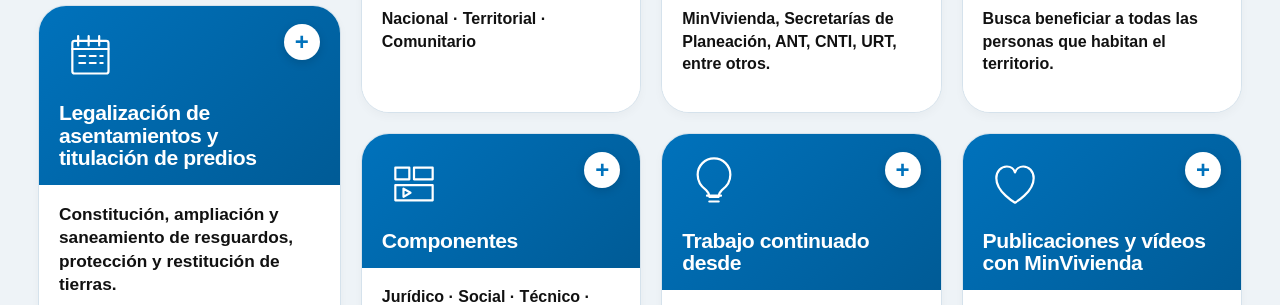
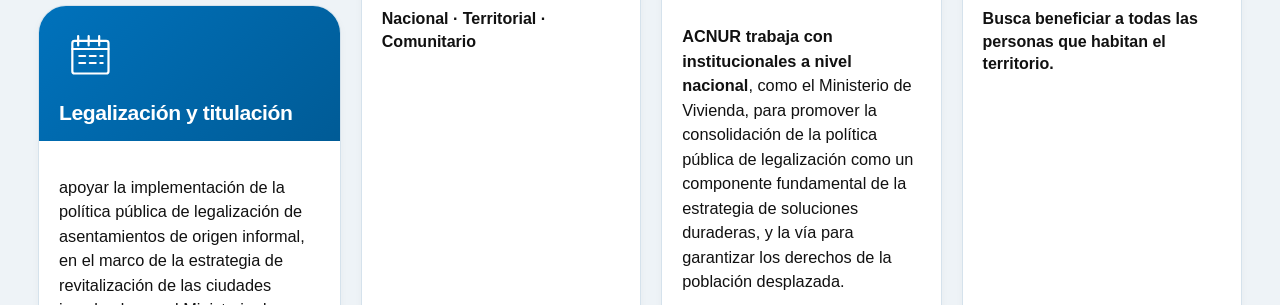
Before and after one commit to santiago-rengifo/Projectos, a plain HTML site: page como-trabajamos/index.html in a window 1280 px wide. Shown: the part 179-484 px from the top of the page. Drawn offline with Linux system fonts and the light colour scheme.

Commit message:
Actualizar textos de legalización y alianzas; retirar tarjeta de publicaciones

```diff
--- a/como-trabajamos/index.html
+++ b/como-trabajamos/index.html
@@ -45,7 +45,7 @@
       grid-template-columns:1.08fr 1fr 1fr 1fr;
       grid-template-areas:
         "intro levels partners approach"
-        "intro components since resources";
+        "intro components since since";
       gap:var(--gap);
       align-items:stretch;
     }
@@ -107,7 +107,6 @@
     .approach{grid-area:approach}
     .components{grid-area:components}
     .since{grid-area:since}
-    .resources{grid-area:resources}
 
     .card-head{
       background:linear-gradient(135deg,var(--unhcr-blue) 0%, var(--unhcr-blue-dark) 100%);
@@ -225,10 +224,13 @@
       color:var(--unhcr-blue-dark);
     }
 
-    .legal .summary{
-      font-size:1.08rem;
-      line-height:1.35;
+    .full-text{
+      font-size:1.02rem;
+      line-height:1.5;
+      font-weight:400;
     }
+
+    .full-text strong{font-weight:700}
 
     .note{
       font-size:.88rem;
@@ -245,7 +247,7 @@
           "intro intro"
           "levels partners"
           "approach components"
-          "since resources";
+          "since since";
       }
       .intro{
         display:grid;
@@ -288,7 +290,7 @@
           <h1>Cómo y con quién trabajamos</h1>
         </div>
 
-        <article class="card legal" data-card>
+        <article class="card legal">
           <div class="card-head">
             <div class="topline">
               <div class="icon" aria-hidden="true">
@@ -297,15 +299,11 @@
                   <path d="M13 7v8M22 7v8M31 7v8M8 18h31M14 24h5M23 24h5M32 24h2M14 30h5M23 30h5M32 30h2"/>
                 </svg>
               </div>
-              <button class="toggle" aria-expanded="false" aria-label="Ampliar información">+</button>
             </div>
-            <h2>Legalización de asentamientos y titulación de predios</h2>
+            <h2>Legalización y titulación</h2>
           </div>
           <div class="card-body">
-            <p class="summary">Constitución, ampliación y saneamiento de resguardos, protección y restitución de tierras.</p>
-            <div class="detail">
-              <p>El trabajo combina acciones sobre seguridad jurídica de la tenencia, regularización y fortalecimiento territorial, articulando respuestas según las características de cada comunidad y territorio.</p>
-            </div>
+            <p class="full-text">apoyar la implementación de la política pública de legalización de asentamientos de origen informal, en el marco de la estrategia de revitalización de las ciudades impulsada por el Ministerio de Vivienda.</p>
           </div>
         </article>
       </div>
@@ -336,7 +334,7 @@
         </div>
       </article>
 
-      <article class="card partners" data-card>
+      <article class="card partners">
         <div class="card-head">
           <div class="topline">
             <div class="icon" aria-hidden="true">
@@ -344,15 +342,11 @@
                 <path d="M8 38h31M11 35V22h6v13M21 35V16h6v19M31 35V10h6v25"/>
               </svg>
             </div>
-            <button class="toggle" aria-expanded="false" aria-label="Ampliar información">+</button>
           </div>
           <h2>Trabajamos con</h2>
         </div>
         <div class="card-body">
-          <p class="summary">MinVivienda, Secretarías de Planeación, ANT, CNTI, URT, entre otros.</p>
-          <div class="detail">
-            <p>La articulación institucional permite combinar competencias nacionales y territoriales para responder de manera coordinada a las necesidades del territorio.</p>
-          </div>
+          <p class="full-text"><strong>ACNUR trabaja con institucionales a nivel nacional</strong>, como el Ministerio de Vivienda, para promover la consolidación de la política pública de legalización como un componente fundamental de la estrategia de soluciones duraderas, y la vía para garantizar los derechos de la población desplazada.</p>
         </div>
       </article>
 
@@ -425,25 +419,6 @@
         </div>
       </article>
 
-      <article class="card resources" data-card>
-        <div class="card-head">
-          <div class="topline">
-            <div class="icon" aria-hidden="true">
-              <svg viewBox="0 0 48 48">
-                <path d="M24 40S8 31 8 19c0-6 4-10 9-10 4 0 6 2 7 5 1-3 4-5 7-5 5 0 9 4 9 10 0 12-16 21-16 21z"/>
-              </svg>
-            </div>
-            <button class="toggle" aria-expanded="false" aria-label="Ampliar información">+</button>
-          </div>
-          <h2>Publicaciones y vídeos con MinVivienda</h2>
-        </div>
-        <div class="card-body">
-          <p class="summary">Materiales para profundizar en procesos, resultados y aprendizajes.</p>
-          <div class="detail">
-            <p>Aquí pueden incorporarse enlaces directos a publicaciones, vídeos, documentos técnicos o piezas multimedia relacionadas con el trabajo conjunto.</p>
-          </div>
-        </div>
-      </article>
     </section>
   </main>
 
```
